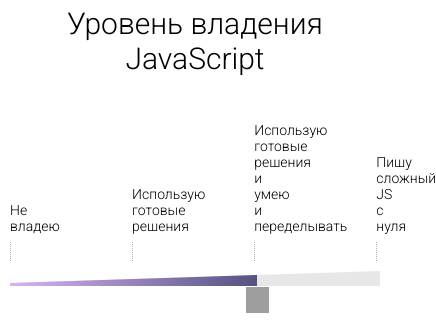
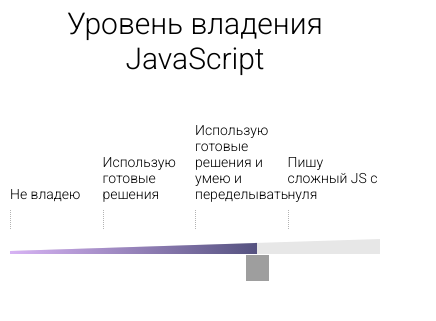
Before and after one commit to S1XTYONE/testwork, a plain HTML site: page index.html in a window 390 px wide. Shown: the part 1580-1901 px from the top of the page, 436 px wide, since content can reach past the window. Drawn offline with nearby package versions, Linux system fonts and the light colour scheme; grey boxes are pictures that could not be loaded.

Commit message:
slider v3

```diff
--- a/index.html
+++ b/index.html
@@ -123,10 +123,10 @@
 
             <!-- SLIDER -->
             <div class="sliderValues">
-                <label class="sliderValue">Не владею</label>
-                <label class="sliderValue">Использую готовые<br> решения</label>
-                <label class="sliderValue">Использую готовые решения и умею и переделывать</label>
-                <label class="sliderValue last">Пишу сложный JS с нуля</label>
+                <label class="sliderValue"><p>Не владею</p></label>
+                <label class="sliderValue"><p>Использую готовые<br> решения</p></label>
+                <label class="sliderValue"><p>Использую готовые решения и умею и переделывать</p></label>
+                <label class="sliderValue last"><p>Пишу сложный JS с нуля</p></label>
             </div>
 
             <div class="block">
--- a/sass/main.sass
+++ b/sass/main.sass
@@ -282,14 +282,15 @@ fieldset
     flex-direction: row
     justify-content: space-between
     align-items: flex-end
-    .last
-        text-align: right !important
     .sliderValue
-        width: 1%
+        width: 0
         font-size: 14px
         font-weight: 300
+        overflow: visible
         text-align: left
         margin-bottom: 15px
+        p
+            width: 130px
         &:after
             content: ' '
             height: 19px
@@ -382,3 +383,10 @@ lastHeader
             width: 100%
             margin-left: 0
             margin-right: 0
+
+    .sliderValues
+        .sliderValue
+            width: 100%
+            overflow: hidden
+            p
+                width: 100%
```
Also changed, not shown: css/main.css.
